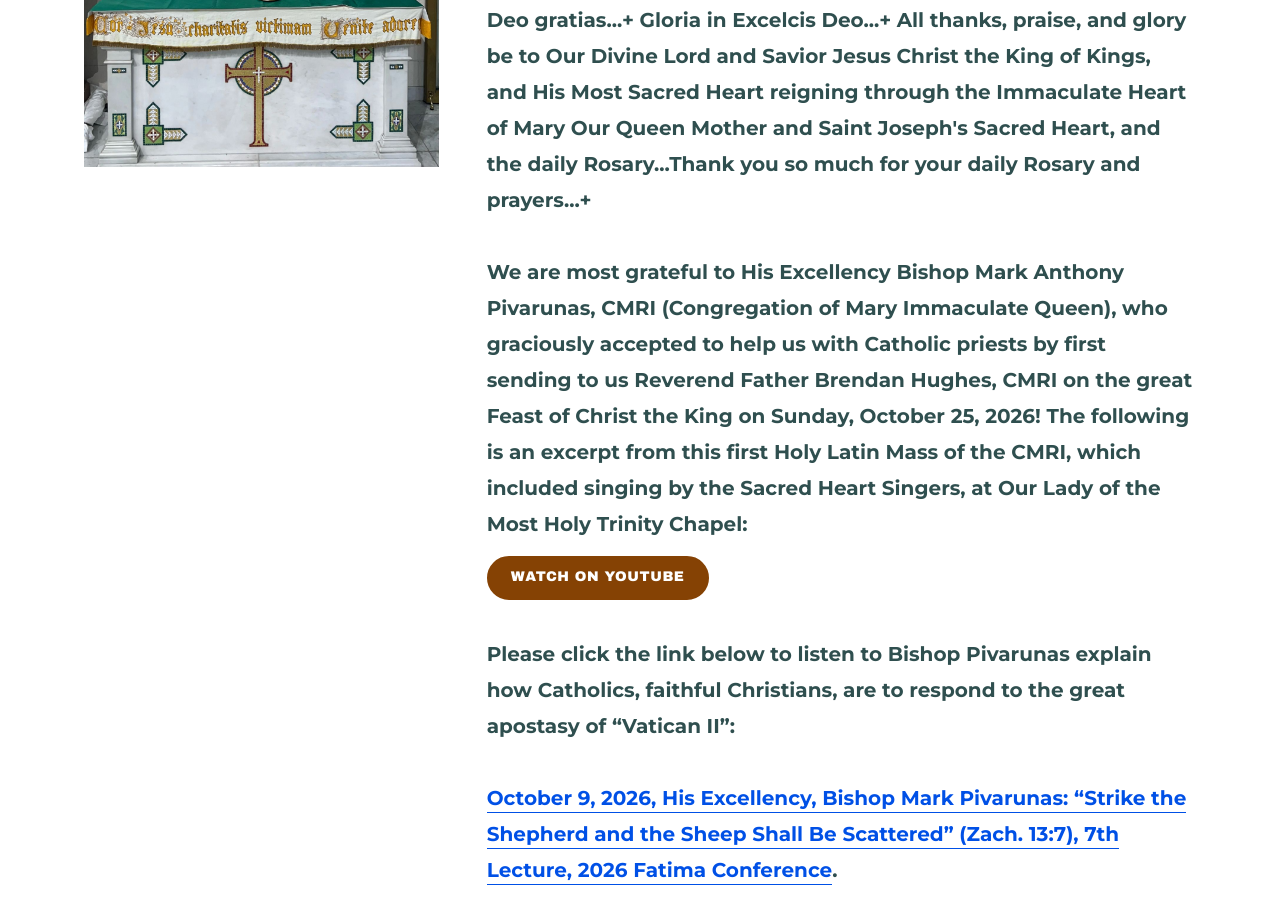
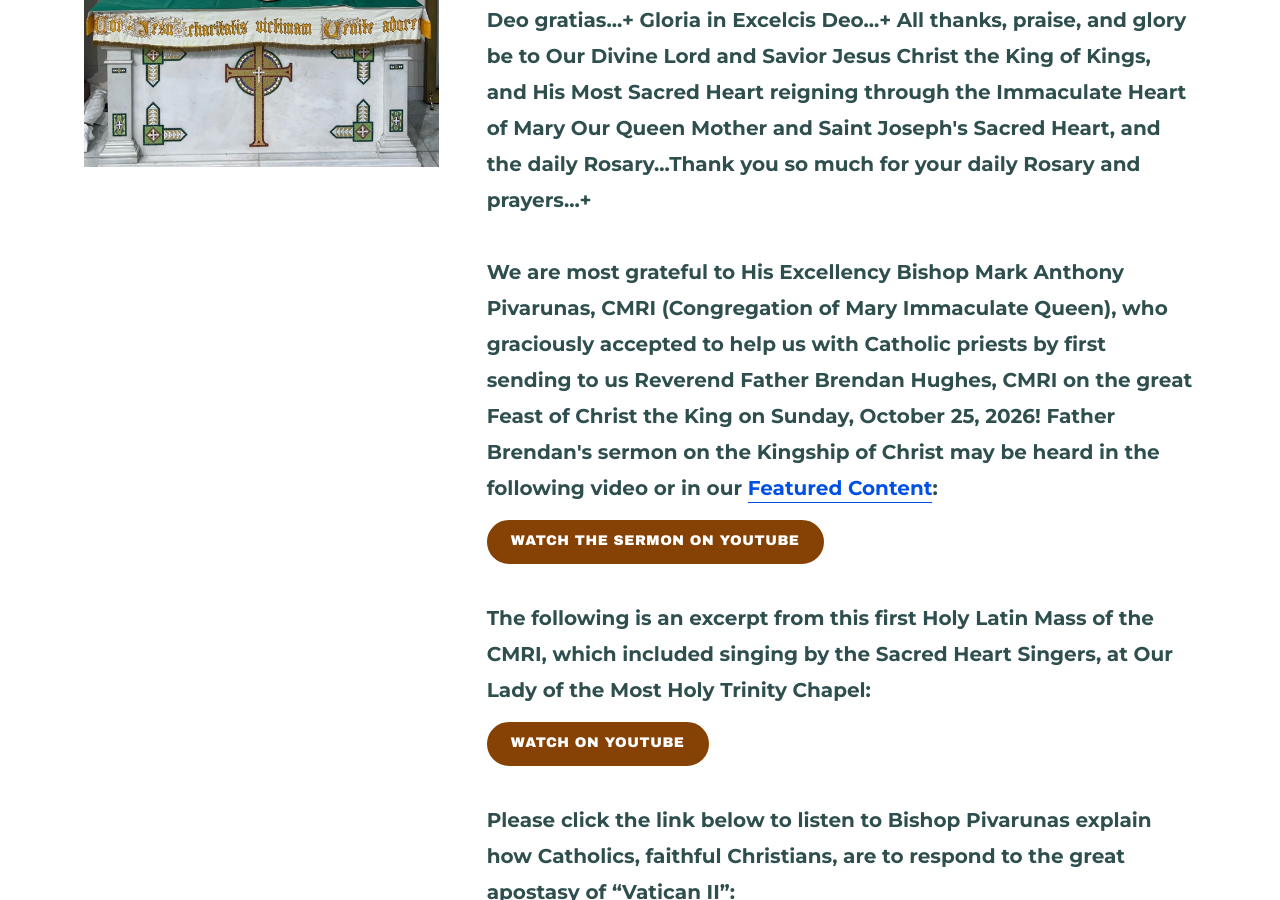
Before and after one commit to ourladymhtchurch/ourladymhtchurch.github.io, a Jekyll site: the page built from index.html, in a window 1280 px wide and 900 px high, scrolled down 4857 px. Built offline with Jekyll 4.4.1, drawn with Linux system fonts in a browser that asks for light colours.

Commit message:
Chapel News: Father Brendan's sermon on the Kingship of Christ, with a Watch the Sermon on YouTube button, before the Christ the King excerpt

```diff
--- a/index.html
+++ b/index.html
@@ -151,7 +151,10 @@ request on 2026-11-21. {% endcomment %}
 <p><br></p>
 <p><strong>Deo gratias...+ Gloria in Excelcis Deo...+ All thanks, praise, and glory be to Our Divine Lord and Savior Jesus Christ the King of Kings, and His Most Sacred Heart reigning through the Immaculate Heart of Mary Our Queen Mother and Saint Joseph's Sacred Heart, and the daily Rosary...Thank you so much for your daily Rosary and prayers...+</strong></p>
 <p><br></p>
-<p><strong>We are most grateful to His Excellency Bishop Mark Anthony Pivarunas, CMRI (Congregation of Mary Immaculate Queen), who graciously accepted to help us with Catholic priests by first sending to us Reverend Father Brendan Hughes, CMRI on the great Feast of Christ the King on Sunday, October 25, 2026! The following is an excerpt from this first Holy Latin Mass of the CMRI, which included singing by the Sacred Heart Singers, at Our Lady of the Most Holy Trinity Chapel:</strong></p>
+<p><strong>We are most grateful to His Excellency Bishop Mark Anthony Pivarunas, CMRI (Congregation of Mary Immaculate Queen), who graciously accepted to help us with Catholic priests by first sending to us Reverend Father Brendan Hughes, CMRI on the great Feast of Christ the King on Sunday, October 25, 2026! Father Brendan's sermon on the Kingship of Christ may be heard in the following video or in our </strong><a href="#featured"><strong>Featured Content</strong></a><strong>:</strong></p>
+<p class="rich__button"><a class="btn" href="https://www.youtube.com/watch?v=6-WruuWnCNw" target="_blank" rel="noopener">Watch the Sermon on YouTube</a></p>
+<p><br></p>
+<p><strong>The following is an excerpt from this first Holy Latin Mass of the CMRI, which included singing by the Sacred Heart Singers, at Our Lady of the Most Holy Trinity Chapel:</strong></p>
 <p class="rich__button"><a class="btn" href="https://www.youtube.com/watch?v=T1iqo-P0lz8&amp;t=1s" target="_blank" rel="noopener">Watch on YouTube</a></p>
 <p><br></p>
 <p><strong>Please click the link below to listen to Bishop Pivarunas explain how Catholics, faithful Christians, are to respond to the great apostasy of “Vatican II”:</strong></p>
```
